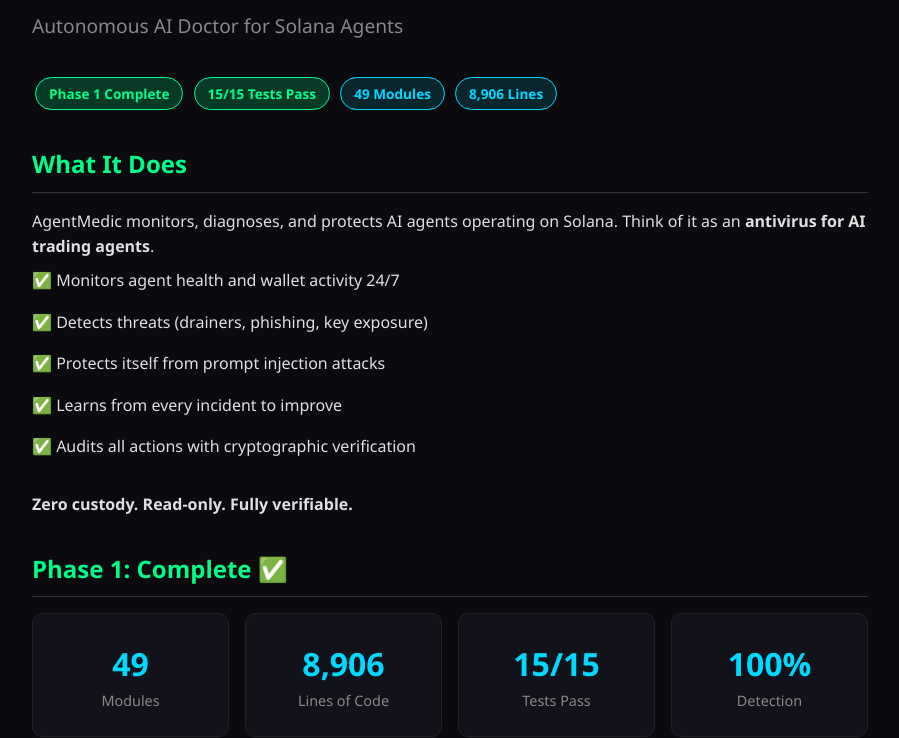
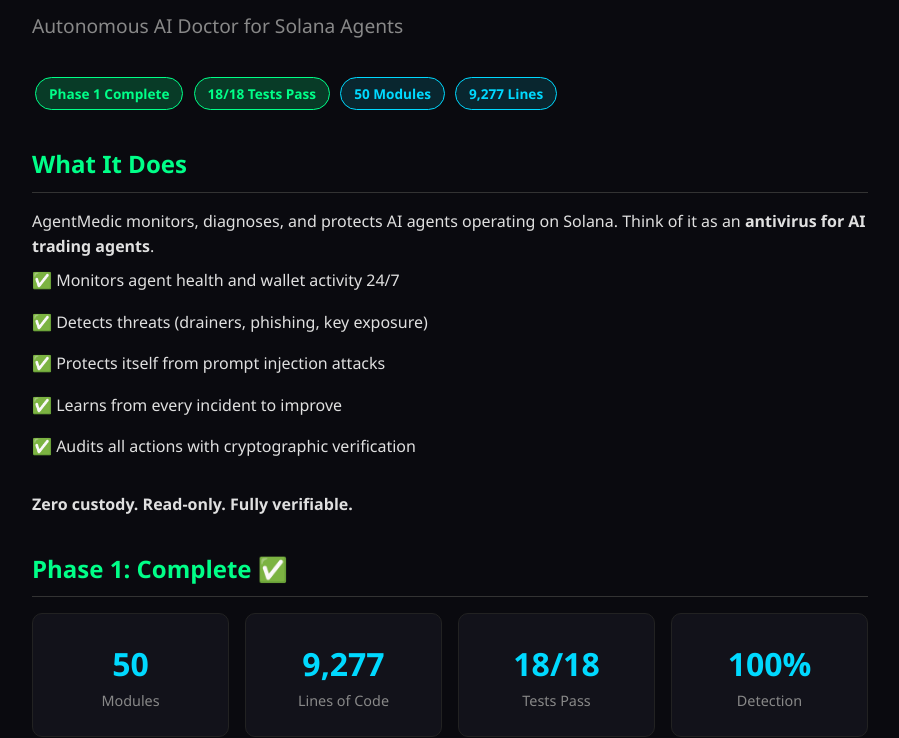
Before and after one commit to agentmedic108-del/agentmedic, a plain HTML site: page demos/index.html in a window 1280 px wide. Shown: the part 93-831 px from the top of the page, without its empty margins (190-1089 px from the left). Drawn offline with Linux system fonts and the light colour scheme.

Commit message:
Update stats: 50 modules, 9,277 lines, 18/18 tests

```diff
--- a/demos/index.html
+++ b/demos/index.html
@@ -117,9 +117,9 @@
 
     <div>
         <span class="badge badge-success">Phase 1 Complete</span>
-        <span class="badge badge-success">15/15 Tests Pass</span>
-        <span class="badge badge-info">49 Modules</span>
-        <span class="badge badge-info">8,906 Lines</span>
+        <span class="badge badge-success">18/18 Tests Pass</span>
+        <span class="badge badge-info">50 Modules</span>
+        <span class="badge badge-info">9,277 Lines</span>
     </div>
 
     <h2>What It Does</h2>
@@ -139,15 +139,15 @@
 
     <div class="stats">
         <div class="stat">
-            <div class="stat-value">49</div>
+            <div class="stat-value">50</div>
             <div class="stat-label">Modules</div>
         </div>
         <div class="stat">
-            <div class="stat-value">8,906</div>
+            <div class="stat-value">9,277</div>
             <div class="stat-label">Lines of Code</div>
         </div>
         <div class="stat">
-            <div class="stat-value">15/15</div>
+            <div class="stat-value">18/18</div>
             <div class="stat-label">Tests Pass</div>
         </div>
         <div class="stat">
```
Also changed, not shown: 2 other files.
